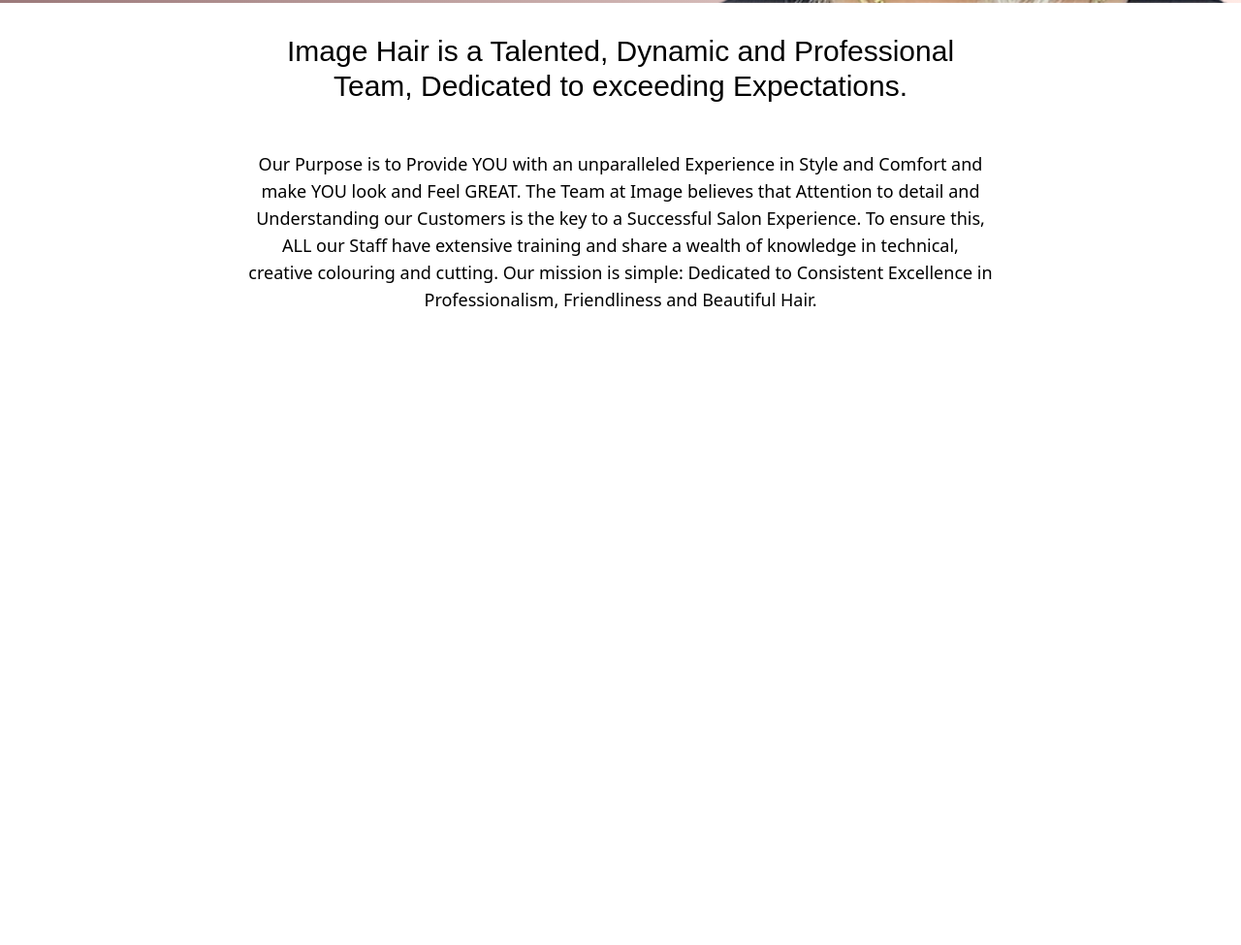
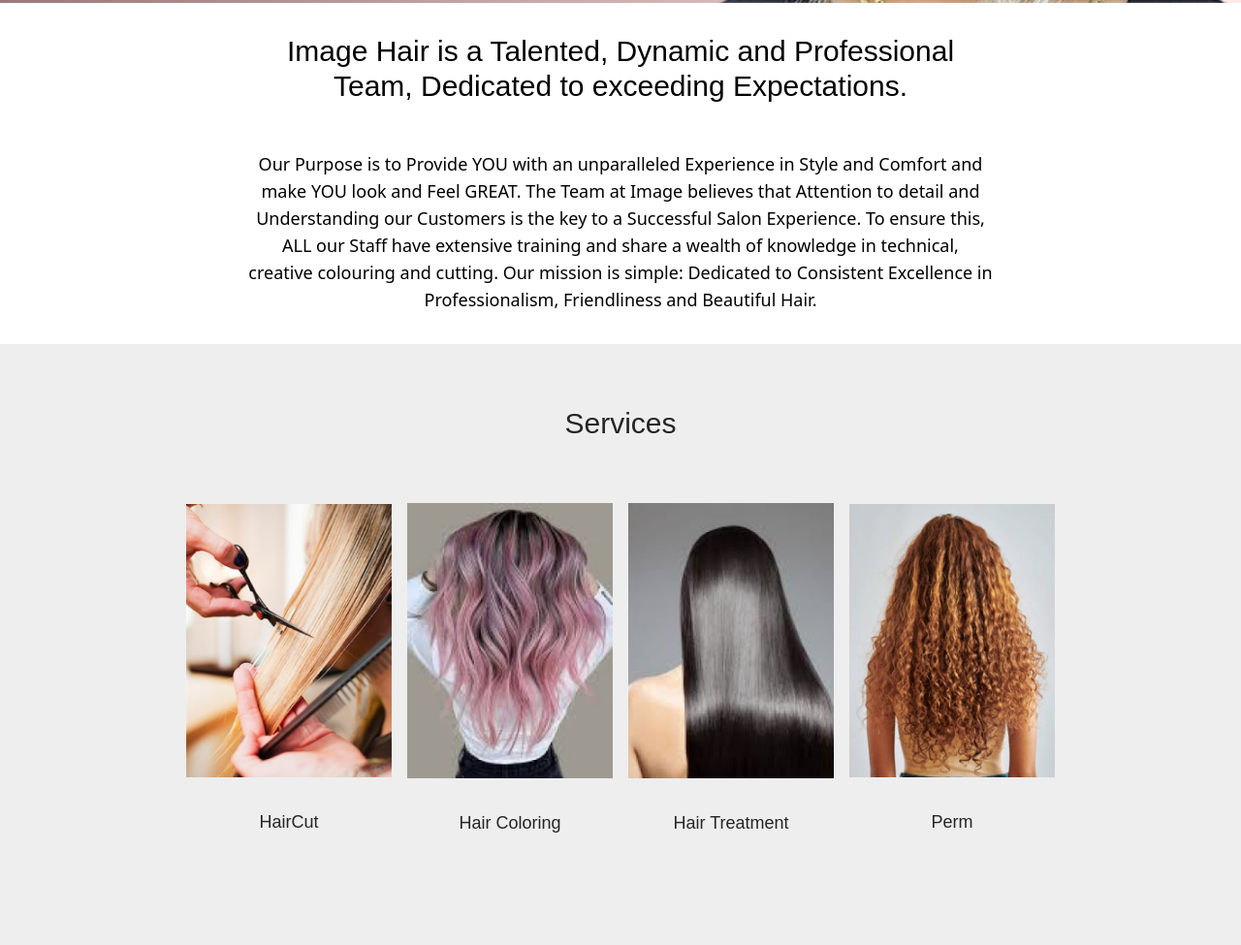
Before and after one commit to fatima-yar/imagehair, an Astro site: page / in a window 1280 px wide. Shown: the part 664-1639 px from the top of the page at 97% size. Before the commit the page ends 1019 px from the top, so only its background shows below. Built offline with nearby package versions, Linux system fonts and the light colour scheme; Astro itself is replaced by a stand-in of ours; a web font is replaced by a local one.

Commit message:
add servicebox

```diff
--- /dev/null
+++ b/src/components/ServiceBox.astro
@@ -0,0 +1,22 @@
+
+<div class=" bg-lightGrey pb-28">
+  <p class="text-3xl font-cantora text-darkGrey flex justify-center mx-auto pt-16 pb-16">Services</p>
+<div class="grid grid-cols-4 grid-rows-1 gap-4 mx-auto justify-center items-center w-[70%]">
+  <div class="text-center">
+    <img src="/cut.png"/>
+    <p class="text-lg font-cantora text-darkGrey pt-8">HairCut</p>
+  </div>
+  <div class="text-center" >
+    <img src="/color.png"/>
+    <p class="text-lg font-cantora text-darkGrey pt-8">Hair Coloring</p>
+  </div>
+  <div class="text-center">
+    <img src="/treatment.png"/>
+    <p class="text-lg font-cantora text-darkGrey pt-8">Hair Treatment</p>
+  </div>
+  <div class="text-center">
+     <img src="perm.png"/>
+     <p class="text-lg font-cantora text-darkGrey pt-8">Perm</p>
+    </div>
+
+</div></div>
--- a/src/pages/index.astro
+++ b/src/pages/index.astro
@@ -5,6 +5,7 @@
 import Header from '../components/Header.astro'
 import HeroBox from '../components/HeroBox.astro'
 import InfoBox from '../components/InfoBox.astro'
+import ServiceBox from '../components/ServiceBox.astro';
 
 
 ---
@@ -15,5 +16,6 @@
     <Navbar/>
     <HeroBox/>
 <InfoBox/>
+<ServiceBox/>
 	</main>
 </Layout>
```
Also changed, not shown: public/color.png (added), public/cut.png (added), public/perm.png (added), public/treatment.png (added).
